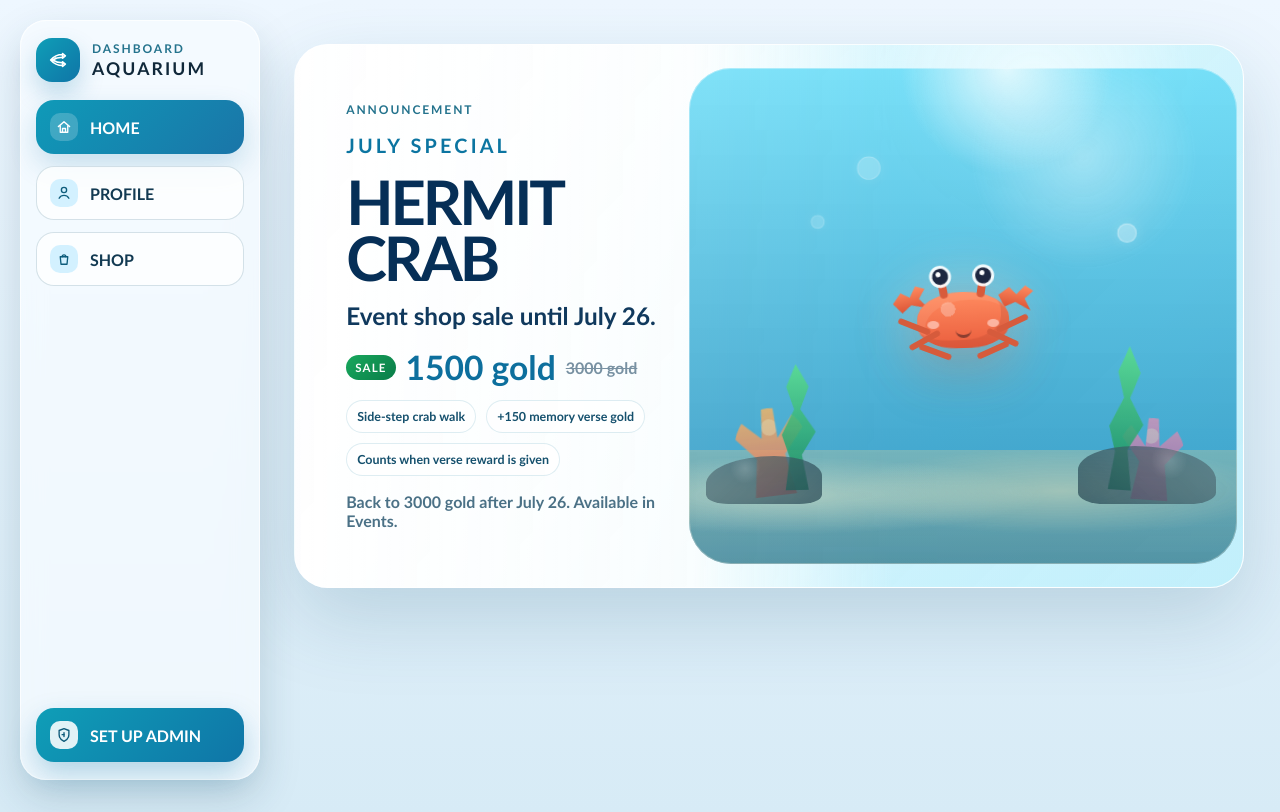
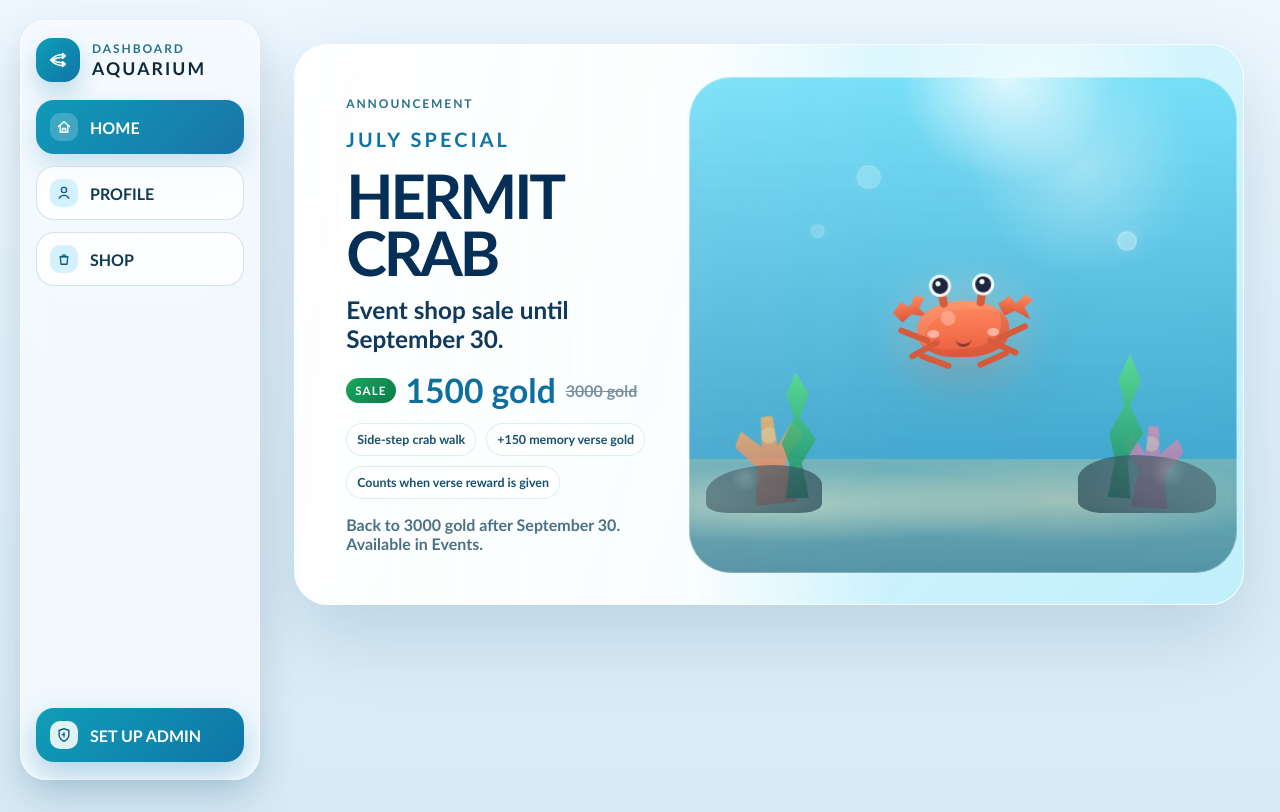
Before and after one commit to jonathanbuquia/juniorworship, a React (Vite) app: page / in a window 1280 px wide. Built offline with nearby package versions, Linux system fonts and the light colour scheme; no server answers.

Commit message:
Update hermit crab September sale

```diff
--- a/shared/shopCatalog.js
+++ b/shared/shopCatalog.js
@@ -43,9 +43,12 @@ export const MAY_EVENT_BETTA_SLUG = 'may-blue-betta'
 export const MAY_EVENT_BETTA_SALE_END_DATE = '2026-05-31'
 export const MOON_JELLY_SLUG = 'moon-jelly'
 export const MOON_JELLY_SALE_END_DATE = '2026-06-28'
-export const JULY_EVENT_CRAB_SLUG = 'july-verse-crab'
-export const JULY_EVENT_CRAB_SALE_END_DATE = '2026-07-26'
-export const JULY_EVENT_CRAB_MEMORY_BONUS = 150
+export const HERMIT_CRAB_SLUG = 'july-verse-crab'
+export const HERMIT_CRAB_SALE_END_DATE = '2026-09-30'
+export const HERMIT_CRAB_MEMORY_BONUS = 150
+export const JULY_EVENT_CRAB_SLUG = HERMIT_CRAB_SLUG
+export const JULY_EVENT_CRAB_SALE_END_DATE = HERMIT_CRAB_SALE_END_DATE
+export const JULY_EVENT_CRAB_MEMORY_BONUS = HERMIT_CRAB_MEMORY_BONUS
 export const EVENT_SHOP_CATEGORY_ID = 'events'
 export const MOON_JELLY_REQUIREMENTS = [
   {
@@ -166,15 +169,15 @@ export const SHOP_ITEMS = [
     ],
   },
   {
-    slug: JULY_EVENT_CRAB_SLUG,
+    slug: HERMIT_CRAB_SLUG,
     category: 'events',
     rarity: 'special',
     name: 'Hermit Crab',
-    subtitle: 'JULY SPECIAL',
-    description: 'A cheerful July event crab that rewards brave memory verse reciters.',
+    subtitle: 'SEPTEMBER SPECIAL',
+    description: 'A cheerful September event crab that rewards brave memory verse reciters.',
     price: 3000,
     salePrice: 1500,
-    saleEndsOn: JULY_EVENT_CRAB_SALE_END_DATE,
+    saleEndsOn: HERMIT_CRAB_SALE_END_DATE,
     accentColor: '#ff7a45',
     bodyColor: '#ff8c60',
     finColor: '#dc5435',
@@ -183,7 +186,7 @@ export const SHOP_ITEMS = [
     shopFishScale: 1.08,
     abilities: [
       'Side-step crab walk',
-      `+${JULY_EVENT_CRAB_MEMORY_BONUS} memory verse gold`,
+      `+${HERMIT_CRAB_MEMORY_BONUS} memory verse gold`,
       'Counts when verse reward is given',
     ],
   },
--- a/src/AdminApp.jsx
+++ b/src/AdminApp.jsx
@@ -42,8 +42,8 @@ import ProfilesPage from './features/players/components/ProfilesPage.jsx'
 import QuizPage from './features/quiz/components/QuizPage.jsx'
 import { useQuizState } from './features/quiz/hooks/useQuizState.js'
 import {
-  JULY_EVENT_CRAB_MEMORY_BONUS,
-  JULY_EVENT_CRAB_SLUG,
+  HERMIT_CRAB_MEMORY_BONUS,
+  HERMIT_CRAB_SLUG,
   MAY_EVENT_BETTA_SLUG,
   SHOP_CATEGORIES,
 } from '../shared/shopCatalog.js'
@@ -816,10 +816,10 @@ export default function AdminApp() {
       }
 
       const aquarium = await fetchPlayerAquarium(playerId)
-      const ownsJulyCrab = (aquarium.fish ?? []).some(
-        (item) => item.slug === JULY_EVENT_CRAB_SLUG && Number(item.quantity) > 0,
+      const ownsHermitCrab = (aquarium.fish ?? []).some(
+        (item) => item.slug === HERMIT_CRAB_SLUG && Number(item.quantity) > 0,
       )
-      const totalReward = MEMORY_VERSE_GOLD_REWARD + (ownsJulyCrab ? JULY_EVENT_CRAB_MEMORY_BONUS : 0)
+      const totalReward = MEMORY_VERSE_GOLD_REWARD + (ownsHermitCrab ? HERMIT_CRAB_MEMORY_BONUS : 0)
 
       const data = await adjustPlayerGold(accessToken, {
         amount: totalReward,
@@ -828,7 +828,7 @@ export default function AdminApp() {
 
       setVerseAwardResult({
         type: 'success',
-        text: ownsJulyCrab
+        text: ownsHermitCrab
           ? `+${totalReward} gold added to ${data.player.display_name}. Hermit Crab bonus included.`
           : `+${totalReward} gold added to ${data.player.display_name}.`,
       })
--- a/src/features/memory/components/MemoryVersePage.jsx
+++ b/src/features/memory/components/MemoryVersePage.jsx
@@ -5,7 +5,7 @@ import {
   getMemoryVerseWordCount,
 } from '../memoryUtils.js'
 import { MEMORY_VERSE_GOLD_REWARD } from '../../app/constants.js'
-import { JULY_EVENT_CRAB_MEMORY_BONUS } from '../../../../shared/shopCatalog.js'
+import { HERMIT_CRAB_MEMORY_BONUS } from '../../../../shared/shopCatalog.js'
 
 export default function MemoryVersePage({
   activeMemoryVerse,
@@ -193,7 +193,7 @@ export default function MemoryVersePage({
 
             <p className="panel-copy">
               When a player recites the verse, tap their button to reward them. Hermit Crab owners receive +
-              {JULY_EVENT_CRAB_MEMORY_BONUS} extra gold.
+              {HERMIT_CRAB_MEMORY_BONUS} extra gold.
             </p>
 
             {!isAdmin ? (
--- a/src/features/shop/components/MaySpecialAnnouncement.jsx
+++ b/src/features/shop/components/MaySpecialAnnouncement.jsx
@@ -1,5 +1,5 @@
 import AnnouncementCrabPreview from './AnnouncementCrabPreview.jsx'
-import { JULY_EVENT_CRAB_SLUG, findShopItemBySlug, formatRequirementsSummary } from '../../../../shared/shopCatalog.js'
+import { HERMIT_CRAB_SLUG, findShopItemBySlug, formatRequirementsSummary } from '../../../../shared/shopCatalog.js'
 
 const MONTH_NAMES = [
   'January',
@@ -16,16 +16,19 @@ const MONTH_NAMES = [
   'December',
 ]
 
-function getLastSundayOfMonth(value = new Date()) {
-  const lastDayOfMonth = new Date(value.getFullYear(), value.getMonth() + 1, 0)
-  lastDayOfMonth.setDate(lastDayOfMonth.getDate() - lastDayOfMonth.getDay())
+function parseLocalDateKey(dateKey) {
+  const [year, month, day] = String(dateKey || '').split('-').map(Number)
 
-  return lastDayOfMonth
+  if (!year || !month || !day) {
+    return new Date()
+  }
+
+  return new Date(year, month - 1, day)
 }
 
 export default function MaySpecialAnnouncement() {
-  const item = findShopItemBySlug(JULY_EVENT_CRAB_SLUG)
-  const saleEndDate = getLastSundayOfMonth()
+  const item = findShopItemBySlug(HERMIT_CRAB_SLUG)
+  const saleEndDate = parseLocalDateKey(item.saleEndsOn)
   const saleEndLabel = `${MONTH_NAMES[saleEndDate.getMonth()]} ${saleEndDate.getDate()}`
   const monthSpecialLabel = `${MONTH_NAMES[new Date().getMonth()]} Special`
   const abilityLabels = item.abilities ?? []
```
